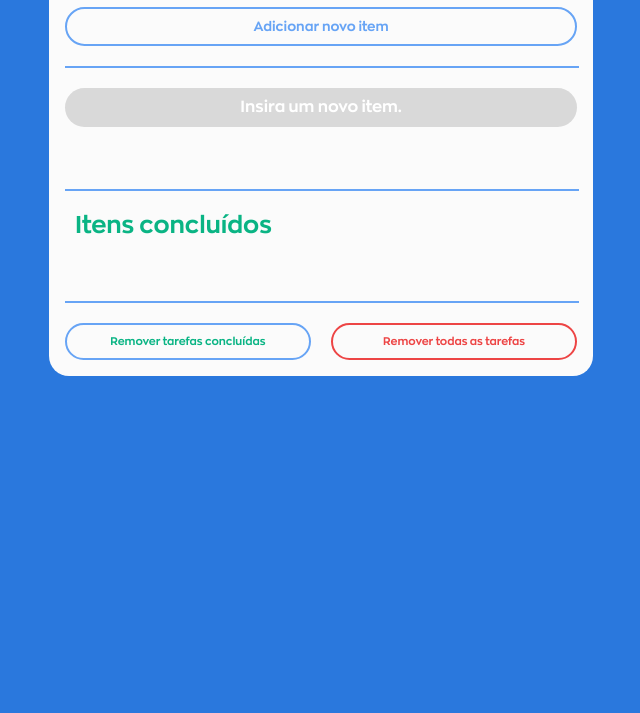
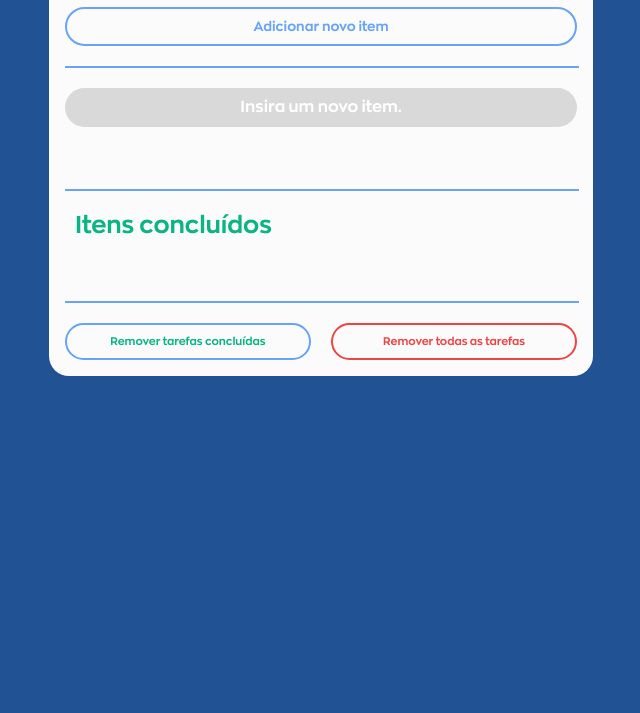
Before and after one commit to LucasJDantas/lista-de-tarefas, a plain HTML site: page index.html in a window 1280 px wide. Shown: the part 87-800 px from the top of the page, without its empty margins (319-959 px from the left). Drawn offline with Linux system fonts and the light colour scheme.

Commit message:
Update styles.css

```diff
--- a/styles.css
+++ b/styles.css
@@ -16,7 +16,7 @@
     --verde: #0ab484;
     --verde-escuro: #008b4a;
 
-    --bg-azul: #2a78dd;
+    --bg-azul: #205294;
     --bg-verde: #0ab484;
     --bg-rosa: #d87dd3;
     --bg-amarelo: #f0ec09;
```
